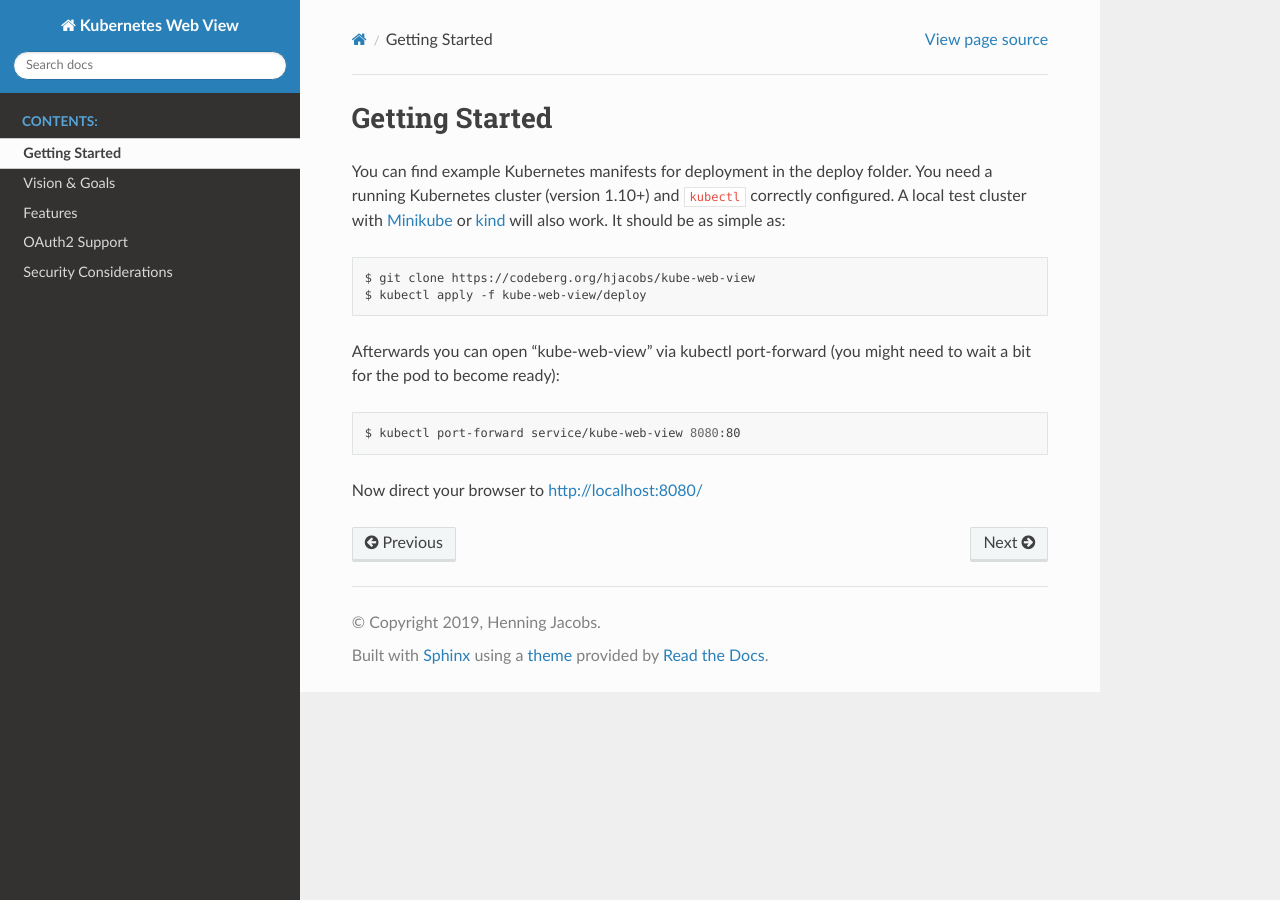
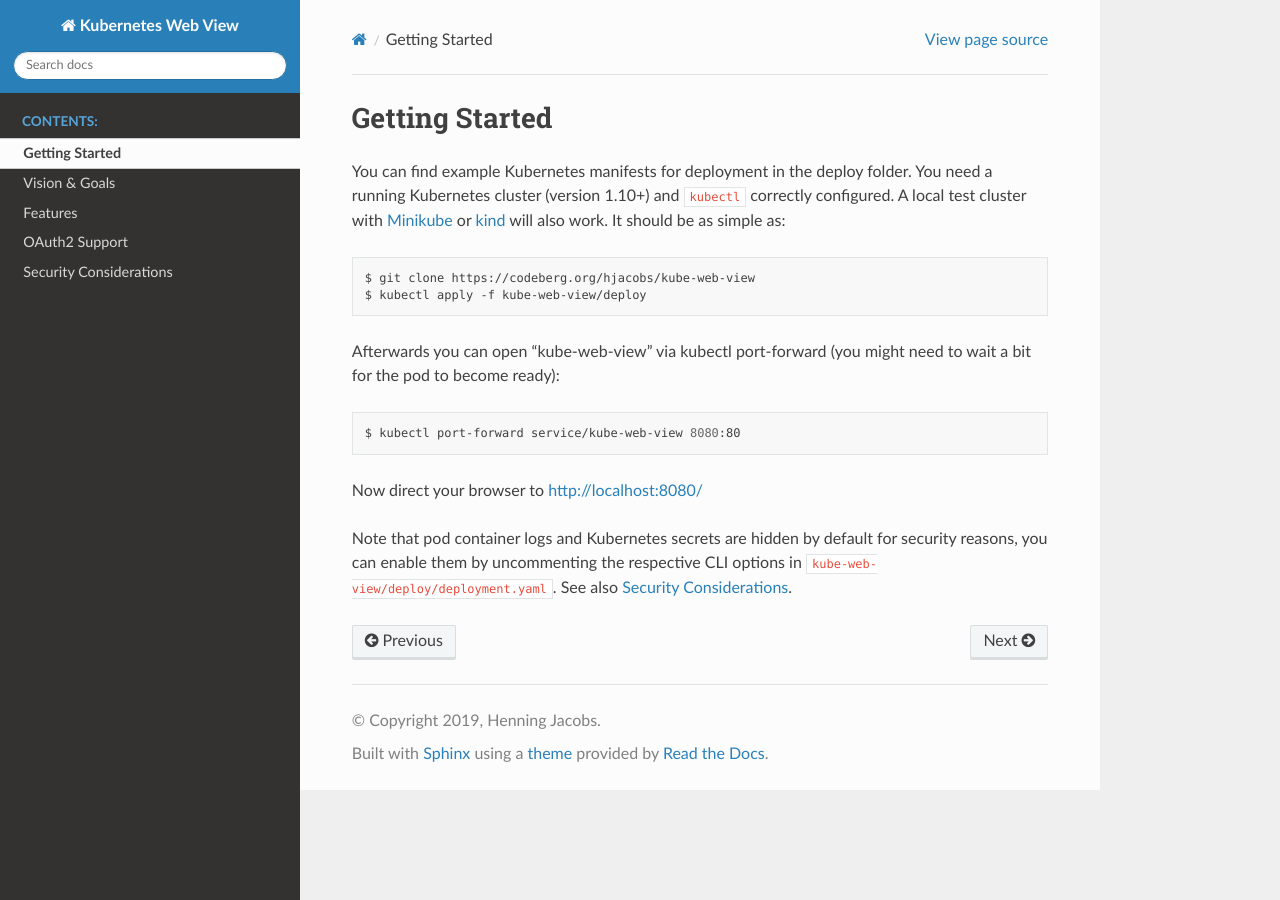
Before and after one commit to hjacobs/kube-web-view, a Sphinx documentation site: the page built from docs/getting-started.rst, in a window 1280 px wide. Built offline with Sphinx 7.4.7 and the Read the Docs theme 2.0.0, drawn with Linux system fonts in a browser that asks for light colours.

Commit message:
note on container logs/secrets

```diff
--- a/docs/getting-started.rst
+++ b/docs/getting-started.rst
@@ -19,5 +19,9 @@
 
 Now direct your browser to http://localhost:8080/
 
+Note that pod container logs and Kubernetes secrets are hidden by default for security reasons,
+you can enable them by uncommenting the respective CLI options in ``kube-web-view/deploy/deployment.yaml``.
+See also :ref:`security`.
+
 .. _Minikube: https://github.com/kubernetes/minikube
 .. _kind: https://kind.sigs.k8s.io/
--- a/docs/security.rst
+++ b/docs/security.rst
@@ -1,3 +1,5 @@
+.. _security:
+
 =======================
 Security Considerations
 =======================
```
Also changed, not shown: 1 other file.
